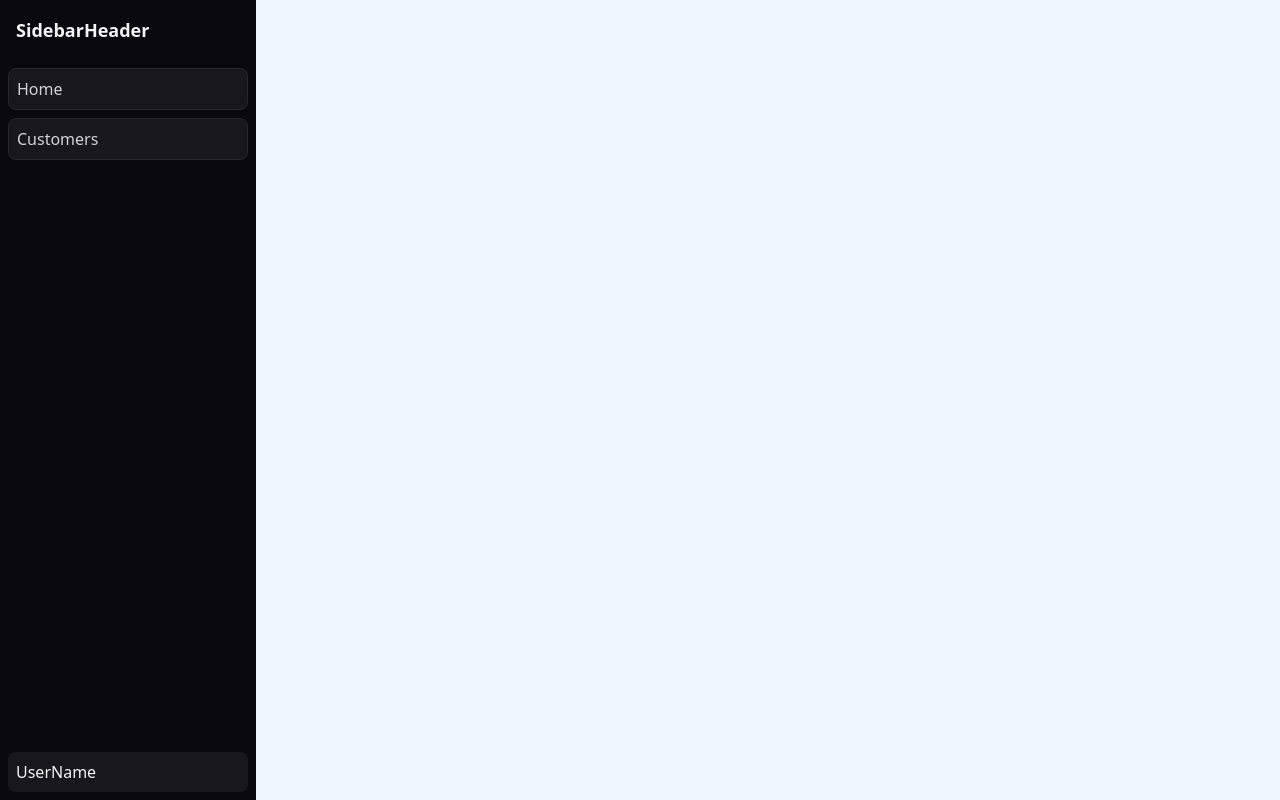
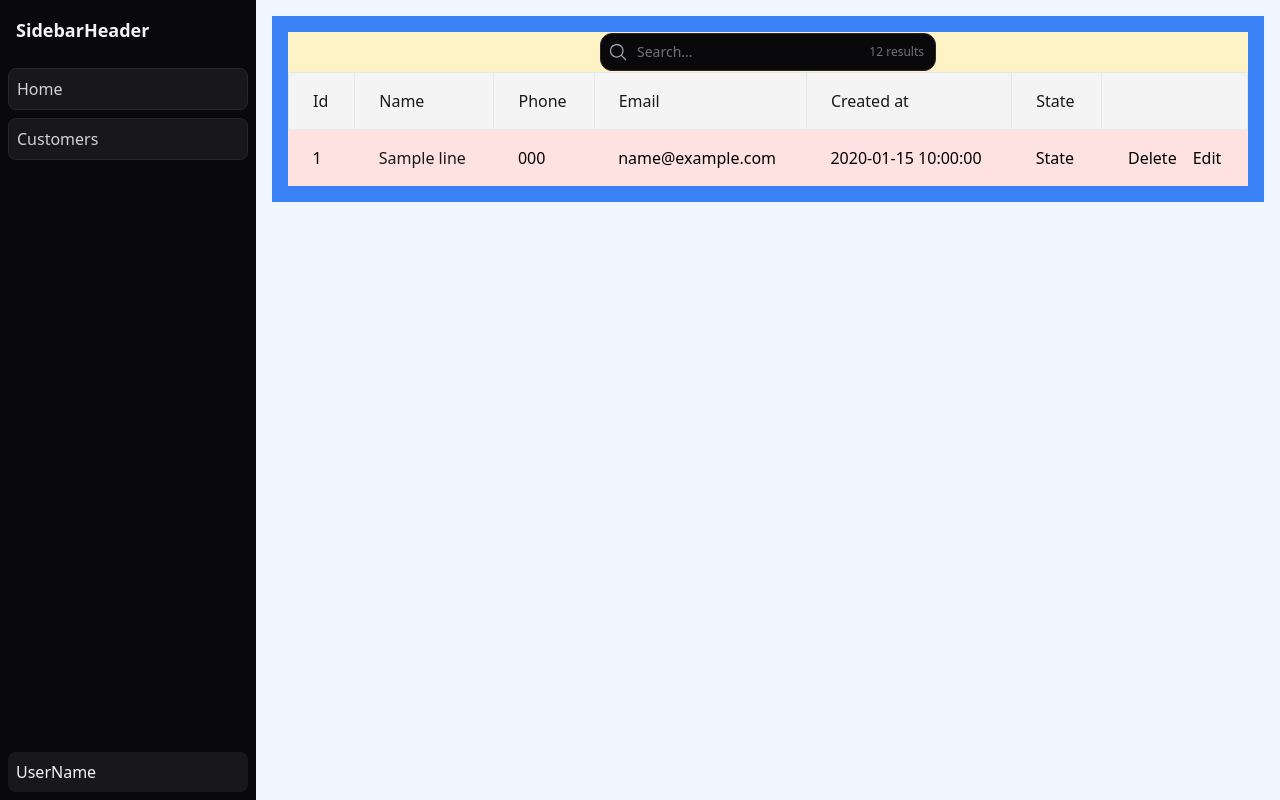
Before and after one commit to emmanuelthengumpillil/class-12-project, a FastAPI app: template templates/customer.html in a window 1280 px wide. Run offline with FastAPI, Linux system fonts and the light colour scheme; the template is opened without the code that fills it: most values are stand-ins (such as "Sample title", 1, 10 or a date in 2020); some libraries are stand-ins or nearby versions.

Commit message:
Created html page with the following table for displying the values in table

```diff
--- a/templates/customer.html
+++ b/templates/customer.html
@@ -5,6 +5,51 @@
 {% endblock title %}
 
 {% block content %}
-    <div></div>
-    <div></div>
+    <main class="min-w-0 flex-1 overflow-auto bg-blue-500 p-4">
+        <nav class="justify-center align center flex sticky top-0 h-10 p-0.5 bg-amber-100 w-full">
+            <div class="relative flex items-center">
+            <svg xmlns="http://www.w3.org/2000/svg" viewBox="0 0 24 24" fill="currentColor" class="absolute left-2 w-5 h-5 text-zinc-400 pointer-events-none" >
+                <path fill-rule="evenodd" d="M10.5 3.75a6.75 6.75 0 1 0 0 13.5 6.75 6.75 0 0 0 0-13.5ZM2.25 10.5a8.25 8.25 0 1 1 14.59 5.28l4.69 4.69a.75.75 0 1 1-1.06 1.06l-4.69-4.69A8.25 8.25 0 0 1 2.25 10.5Z" clip-rule="evenodd" />
+            </svg>
+
+            <input
+                type="text"
+                placeholder="Search..."
+                class="min-w-20 pl-9 pr-24 py-2 bg-zinc-950 border border-zinc-800 rounded-xl text-sm text-zinc-100 placeholder-zinc-500"
+            />
+            <span class="absolute right-3 text-xs text-zinc-500 font-medium pointer-events-none">12 results</span>
+            </div>
+        </nav>
+        <div class="h-full  bg-red-100">
+            <table class="w-full border-collapse text-left">
+                <thead class="sticky top-10  bg-zinc-100">
+                    <tr>
+                    <th class="border px-6 py-4 font-medium text-zinc-900">Id</th>
+                    <th class="border px-6 py-4 font-medium text-zinc-900">Name</th>
+                    <th class="border px-6 py-4 font-medium text-zinc-900">Phone</th>
+                    <th class="border px-6 py-4 font-medium text-zinc-900">Email</th>
+                    <th class="border px-6 py-4 font-medium text-zinc-900">Created at</th>
+                    <th class="border px-6 py-4 font-medium text-zinc-900">State</th>
+                    <th class="border px-6 py-4 font-medium text-zinc-900"></th>
+                    </tr>
+                </thead>
+                <tbody class="divide-y divide-zinc-100 border-t border-zinc-100">
+
+                    {% for line in result %}
+                        <tr class="hover:bg-zinc-50">
+                            <td class="px-6 py-4">{{ line.id }}</td>
+                            <td class="px-6 py-4 font-medium text-zinc-900">{{ line.name }}</td>
+                            <td class="px-6 py-4">{{ line.phone }}</td>
+                            <td class="px-6 py-4">{{ line.email }}</td>
+                            <td class="px-6 py-4">{{ line.date_modified }}</td>
+                            <td class="px-6 py-4">State</td>
+                            <td class="flex justify-center gap-4 px-6 py-4 font-medium">
+                                <a href="">Delete</a><a href="" class="text-primary-700">Edit</a>
+                            </td>
+                        </tr>
+                    {% endfor %}
+                </tbody>
+            </table>
+        </div>
+    </main>
 {% endblock content %}
```
